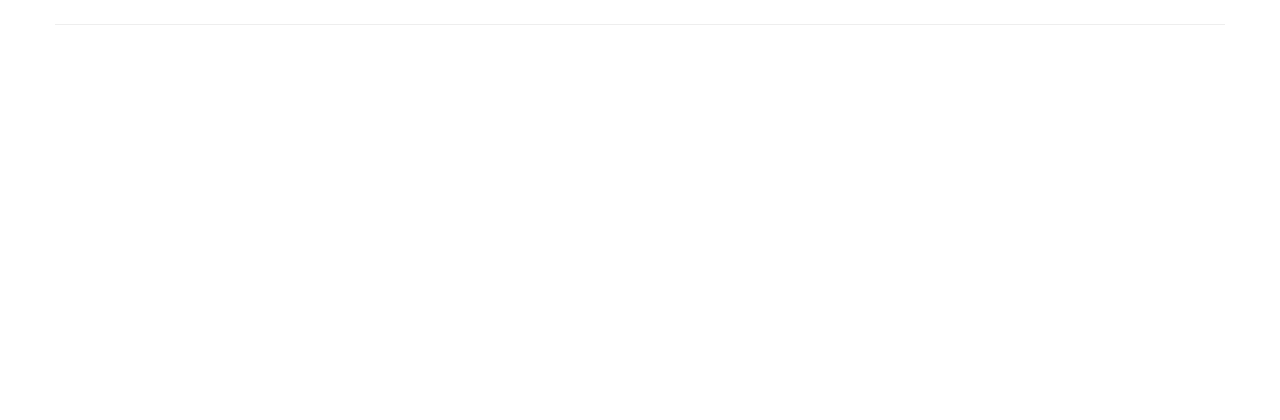
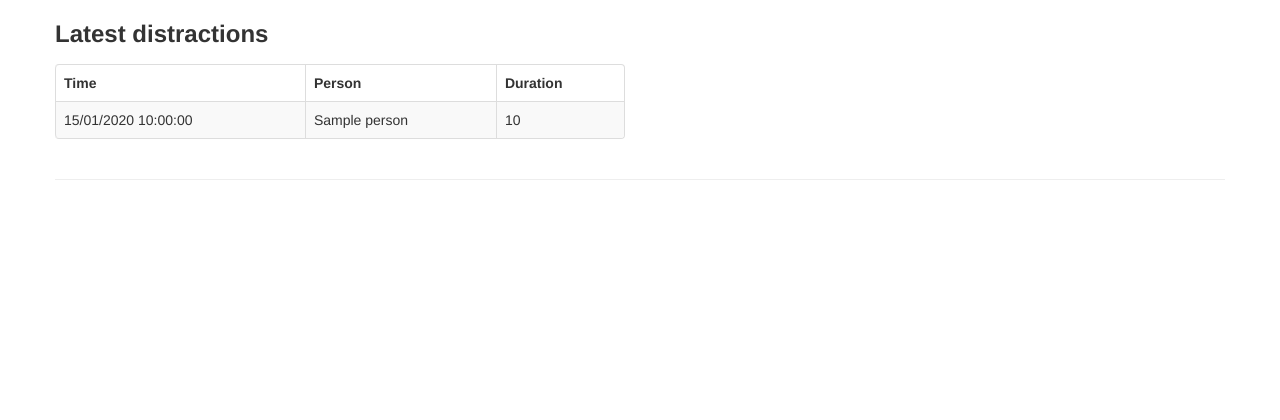
Before and after one commit to zeyus/distractometer, a Django app: template app/templates/index.html in a window 1280 px wide. Shown: the part 301-721 px from the top of the page. Run offline with Django 3.2, Linux system fonts and the light colour scheme; the template is opened without the code that fills it: most values are stand-ins (such as "Sample title", 1, 10 or a date in 2020); some libraries are stand-ins or nearby versions.

Commit message:
Fixed bug with no distractions yet for the day, added table and formatted "add" form

```diff
--- a/app/distractometer/distractometer/views.py
+++ b/app/distractometer/distractometer/views.py
@@ -31,8 +31,10 @@
 
     distractions_week = json.dumps(week)
 
+    latest_distractions = list(Distraction.objects.all().order_by('time')[:10])
 
-    return render_to_response('index.html', RequestContext(request,{'week':distractions_week,'day':distractions['data'],'day_colors':distractions['colors'],'gauge':gauge,'max':max_seconds,'distraction_form':form, 'show_add':show_add}))
+
+    return render_to_response('index.html', RequestContext(request,{'week':distractions_week,'day':distractions['data'],'day_colors':distractions['colors'],'gauge':gauge,'max':max_seconds,'distraction_form':form, 'show_add':show_add, 'latest_distractions':latest_distractions}))
 
 
 def logout_view(request):
--- a/app/templates/index.html
+++ b/app/templates/index.html
@@ -15,17 +15,48 @@
         <div id="distractions_week" style="height:100%;"></div>
     </div>
 </div>
+<div class="row-fluid">
+    <div class="span6">
+        <h3>Latest distractions</h3>
+        <table cellpadding="0" cellspacing="0" border="0" class="table table-striped table-bordered" id="latest_distractions">
+            <thead>
+                <tr>
+                    <th>
+                        Time
+                    </th>
+                    <th>
+                        Person
+                    </th>
+                    <th>
+                        Duration
+                    </th>
+                </tr>
+            </thead>
+            {% for d in latest_distractions %}
+                <tr class="{% cycle 'row1' 'row2' %}">
+                    <td>{{ d.time|date:"d/m/Y H:i:s" }}</td>
+                    <td>{{ d.person }}</td>
+                    <td>{{ d.duration }}</td>
+                </tr>
+            {% endfor %}
+        </table>
+    </div>
 {% if user.is_authenticated and show_add %}
-<div class="row-fluid">
-    <div class="span12">
-        <form method="POST" action="/">
+    <div class="span6">
+        <h3>Add Distraction</h3>
+        <form method="POST" action="/" class="form-horizontal">
             {{ distraction_form|bootstrap }}
             <input type="submit" name="add_distraction" value="Add" />
             {% csrf_token %}
         </form>
     </div>
+ {% else %}
+    <div class="span6">
+
+    </div>
+{% endif %}
 </div>
-{% endif %}
+
 {% endblock %}
 
 {% block charts %}
```
Also changed, not shown: app/distractometer/distractometer/models.py (+3 -10 lines).
